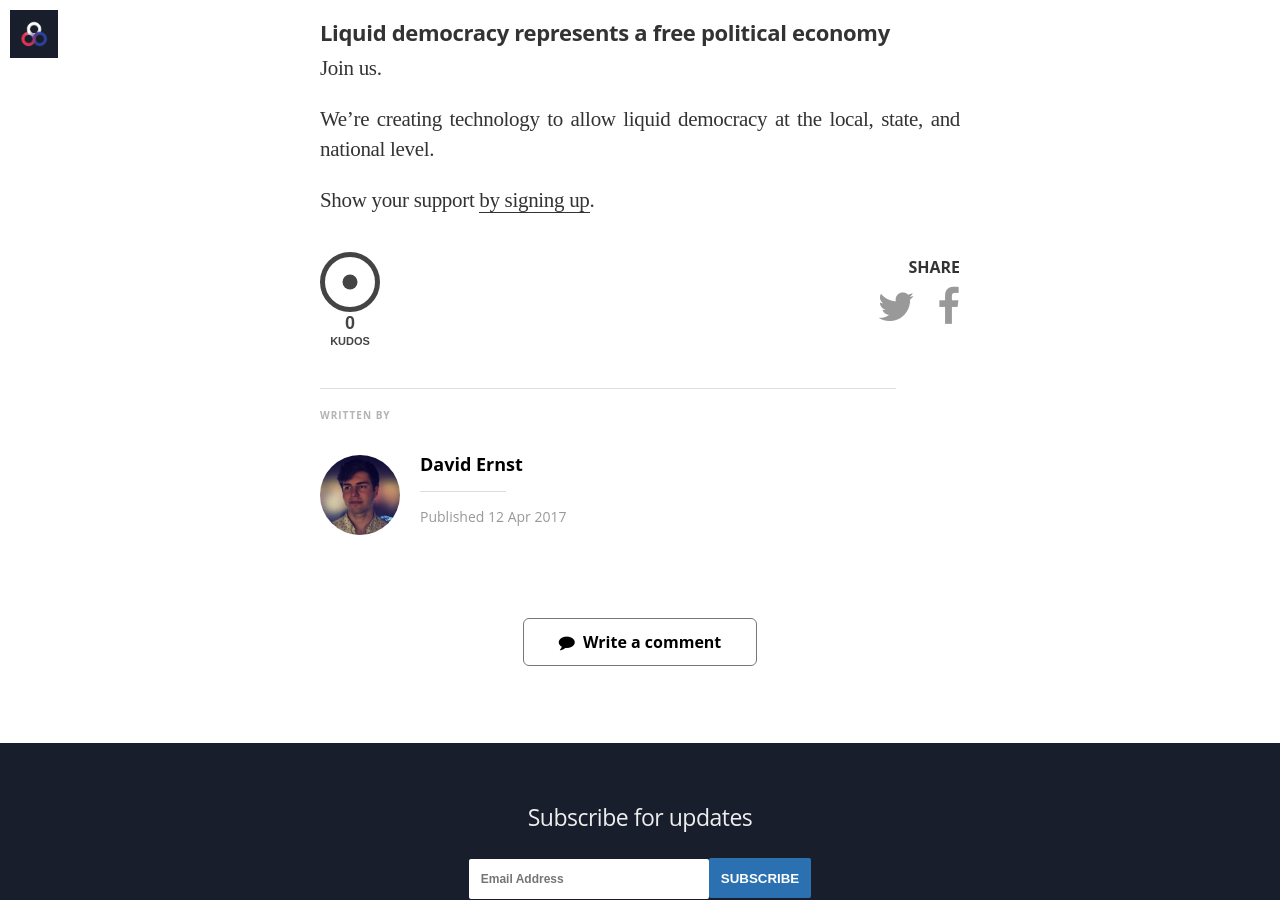
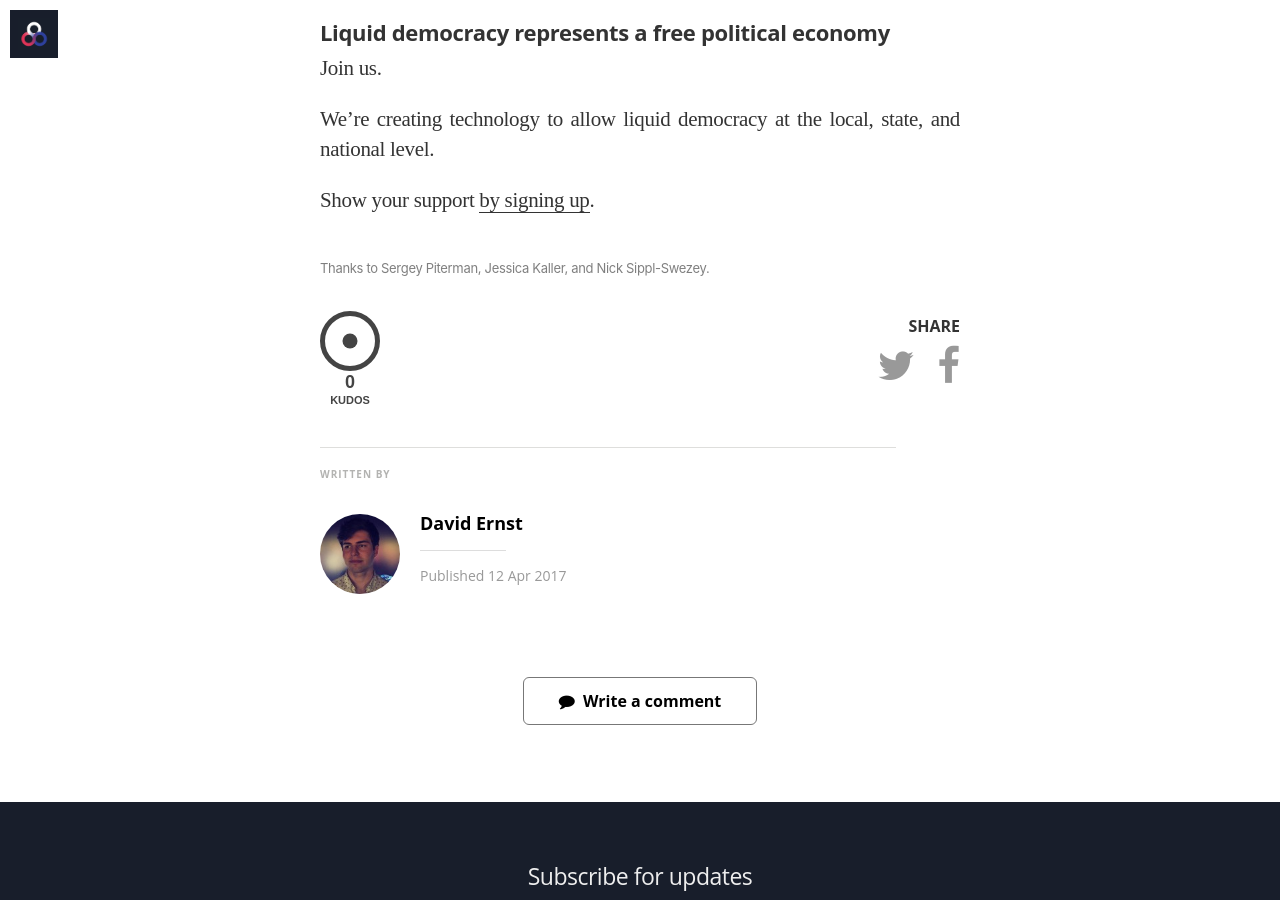
Before and after one commit to voteliquid/blog, a Jekyll site: the page built from _posts/2017-04-12-liquid-democracy-and-a-free-political-economy.md, in a window 1280 px wide and 900 px high, scrolled down 3177 px. Built offline with Jekyll 4.4.1, drawn with Linux system fonts in a browser that asks for light colours; nearby versions of some CDN libraries; some web fonts are replaced.

Commit message:
FPE: Add thanks for Sergey, Jess, and Nick

```diff
--- a/_posts/2017-04-12-liquid-democracy-and-a-free-political-economy.md
+++ b/_posts/2017-04-12-liquid-democracy-and-a-free-political-economy.md
@@ -5,6 +5,7 @@ author: davidernst
 date: 2017-04-12
 excerpt: 'Here I show how the United States functions as a top-down political economy, how liquid democracy offers an alternative, and how this can improve the public space for everyone.'
 unlisted: true
+thanks: Thanks to Sergey Piterman, Jessica Kaller, and Nick Sippl-Swezey.
 ---
 
 > The most significant fact about this system is the economy of knowledge with which it operates...only the most essential information is passed on... The marvel is that in a case like that of a scarcity...without an order being issued, without more than perhaps a handful of people knowing the cause, tens of thousands of people whose identity could not be ascertained by months of investigation, are made to...move in the right direction.
```
